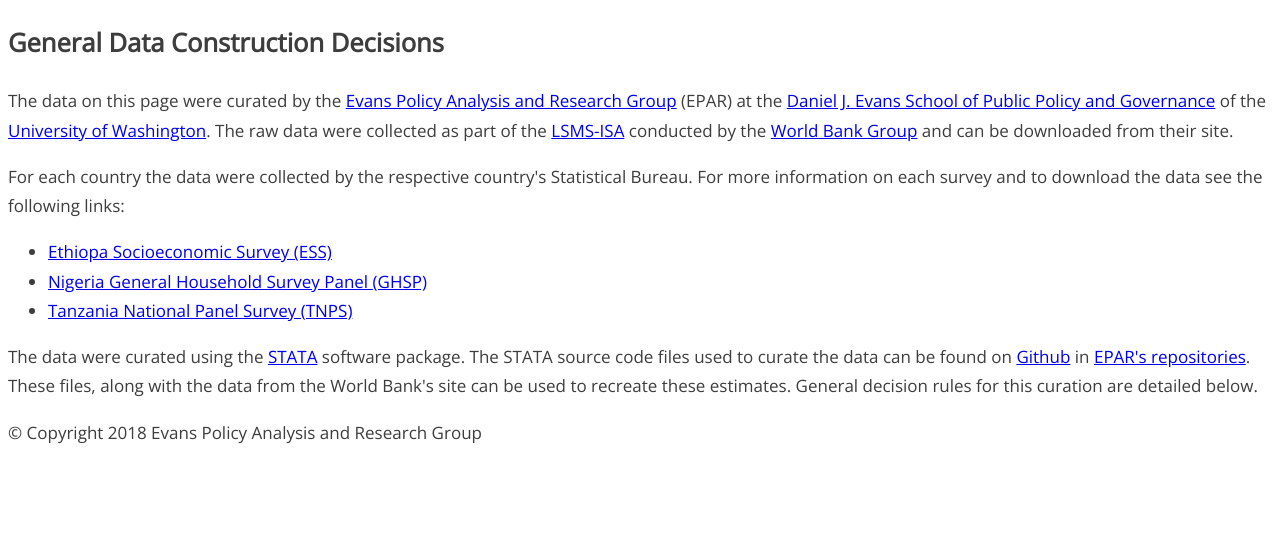
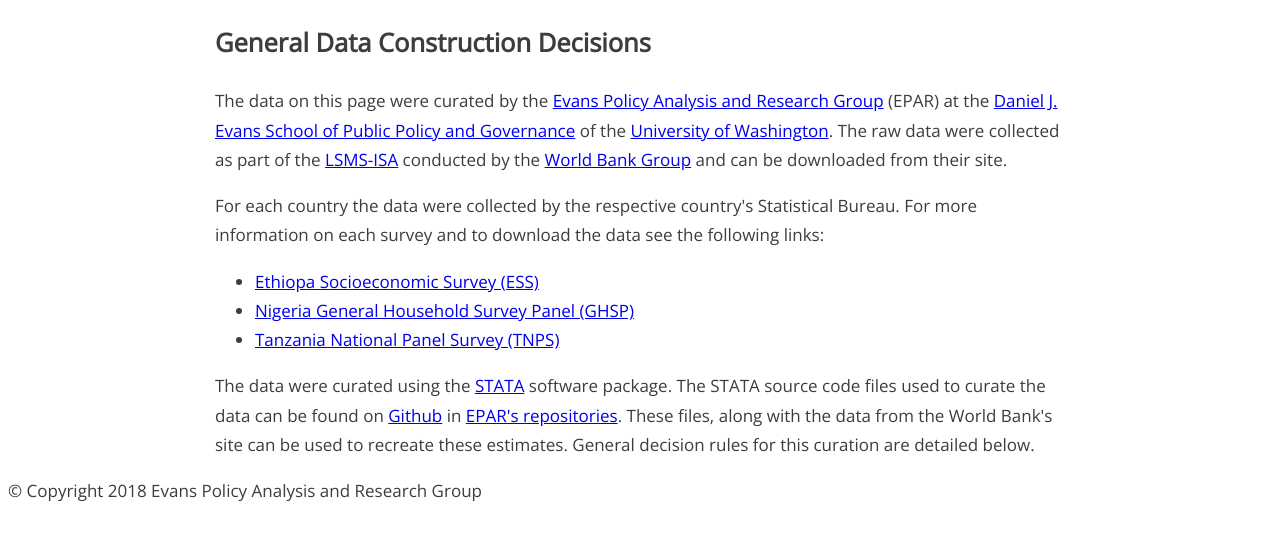
Before and after one commit to EvansSchoolPolicyAnalysisAndResearch/375-AgQuery, a Flask app: page /about-data/ in a window 1280 px wide. Shown: the part 191-732 px from the top of the page. Run offline with Flask 2, Linux system fonts and the light colour scheme; data that the repository does not hold is empty.

Commit message:
Moved to per page css for styling certain elements

```diff
--- /dev/null
+++ b/app/static/css/about-data.css
@@ -0,0 +1,5 @@
+.contenthole {
+	margin:auto;
+	overflow:hidden;
+	width:50em;
+}
--- a/app/static/css/main.css
+++ b/app/static/css/main.css
@@ -115,16 +69,6 @@ td {
 	border-bottom-style: dashed;
 }
 
-.contenthole {
-	margin:auto;
-	overflow:hidden;
-	max-width:80em;
-}
-
-input[type="submit"] {
-	clear:both;
-}
-
 footer {
 	clear:both;
 }
--- /dev/null
+++ b/app/static/css/results.css
@@ -0,0 +1,5 @@
+.contenthole {
+	margin:auto;
+	overflow:hidden;
+	width:100%;
+}
--- a/app/templates/about-data.html
+++ b/app/templates/about-data.html
@@ -1,6 +1,10 @@
 {% extends "base.html" %}
 
 {% block title %}General Data Construction Decisions{% endblock %}
+
+{% block includes %}
+<link rel="stylesheet" href="{{ url_for('static', filename='css/about-data.css') }}">
+{% endblock %}
 
 {% block pageheader %}General Data Construction Decisions{% endblock %}
 
--- a/app/templates/base.html
+++ b/app/templates/base.html
@@ -7,7 +7,7 @@
 	<title>{% block title %}{% endblock %}</title>
 	<link href="https://fonts.googleapis.com/css?family=Open+Sans" rel="stylesheet">
 	<link rel="stylesheet" href="{{ url_for('static', filename='css/main.css') }}">
-	{% block pageHead %}{% endblock %}
+	{% block includes %}{% endblock %}
 </head>
 <body>
 	<div class="container">
--- a/app/templates/index.html
+++ b/app/templates/index.html
@@ -2,8 +2,8 @@
 
 {% extends "base.html" %}
 {% block title %}EPAR Agricultural Data Project{% endblock %}
-{% block pageHead %}
-	<link rel="stylesheet" href="{{ url_for('static', filename='css/main.css') }}">
+{% block includes %}
+	<link rel="stylesheet" href="{{ url_for('static', filename='css/index.css') }}">
 {% endblock %}
 {% block pageheader %}Select your Data{% endblock %}
 
--- a/app/templates/results.html
+++ b/app/templates/results.html
@@ -3,6 +3,10 @@
 {% extends "base.html" %}
 
 {% block title %}Data Estimates{% endblock %}
+
+{% block includes %}
+<link rel="stylesheet" href="{{ url_for('static', filename='css/results.css') }}">
+{% endblock %}
 
 {% block pageheader %}Results:{% endblock %}
 
@@ -14,6 +18,7 @@
 		<th>Year</th>
 		<th>Gender</th>
 		<th>Level</th>
+		<th>Sub-Population</th>
 		<th>Farm Size</th>
 		<th>Crop</th>
 		<th>Units</th>
@@ -27,6 +32,7 @@
 		<td>{{ind.year}}</td>
 		<td>{{ind.genderDisaggregation}}</td>
 		<td>{{ind.indicatorLevel}} </td>
+		<td>{{ind.subpopulation}}</td>
 		<td>{{ind.farmSizeDisaggregation}}</td>
 		<td>{{ind.cropDisaggregation}}</td>
 		<td>{{ind.units}}</td>
```
Also changed, not shown: other parts of app/static/css/main.css (+0 -46 lines), app/static/css/index.css (added, +55 -0 lines).
